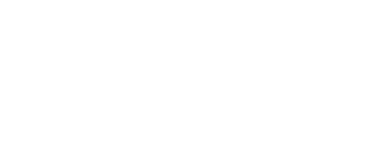
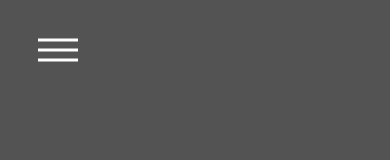
Before and after one commit to En-Er-Elg/HelloRomanNav, a plain HTML site: page index.html in a window 390 px wide. Drawn offline with Linux system fonts and the light colour scheme.

Commit message:
created hamburger

```diff
--- a/css/main.css
+++ b/css/main.css
@@ -0,0 +1,46 @@
+body {
+    padding: 20px;
+	background-color: rgb(83, 83, 83);
+}
+
+.hamburger {
+	margin: 0;
+	padding: 10px;
+	display: inline-block;
+	background-color: transparent;
+	border: none;
+	cursor: pointer;
+}
+.hamburger__box {
+	width: 40px;
+	height: 24px;
+	display: inline-block;
+	position: relative;
+}
+.hamburger__inner {
+	width: 100%;
+	height: 3px;
+	position: absolute;
+    top: 50%;
+    left: 0;
+    transform: translateY(-50%);
+	background-color: #fff;
+}
+.hamburger__inner::before {
+	content: '';
+	width: 100%;
+	height: 3px;
+	position: absolute;
+    top: -10px;
+    left: 0;
+	background-color: #fff;
+}
+.hamburger__inner::after {
+	content: '';
+	width: 100%;
+	height: 3px;
+	position: absolute;
+    top: 10px;
+    left: 0;
+	background-color: #fff;
+}
--- a/index.html
+++ b/index.html
@@ -1,14 +1,18 @@
 <!DOCTYPE html>
 <html lang="en">
 	<head>
-    <meta charset="UTF-8">
-    <meta http-equiv="X-UA-Compatible" content="IE=edge">
-    <meta name="viewport" content="width=device-width, initial-scale=1.0">
+		<meta charset="UTF-8" />
+		<meta http-equiv="X-UA-Compatible" content="IE=edge" />
+		<meta name="viewport" content="width=device-width, initial-scale=1.0" />
 		<title>Document</title>
-    <link rel="stylesheet" href="./css/main.css">
+		<link rel="stylesheet" href="./css/main.css" />
 	</head>
 	<body>
-
+		<button class="hamburger">
+			<span class="hamburger__box">
+				<span class="hamburger__inner"></span>
+			</span>
+		</button>
 		<script src="./js/main.js"></script>
 	</body>
 </html>
```
Lines whose indentation alone changed are shown as unchanged.
